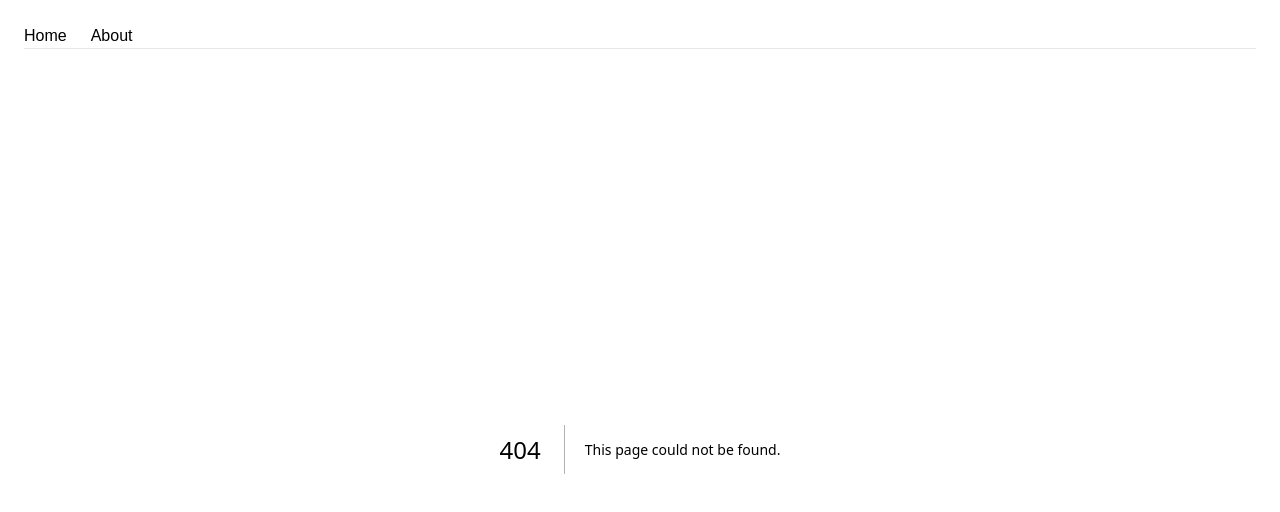
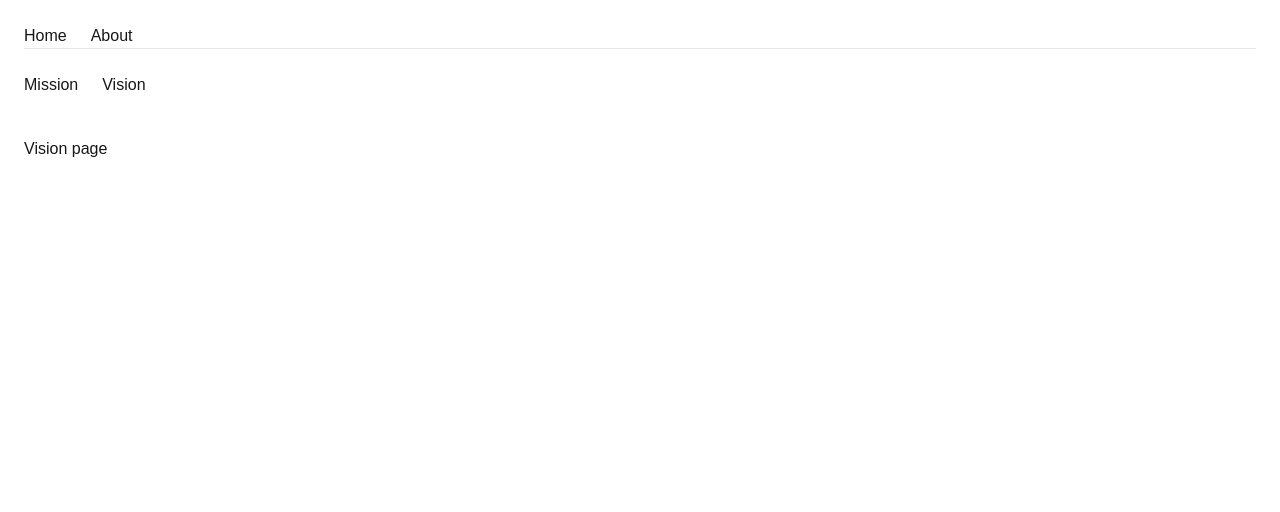
Before and after one commit to amirhamza24/initial_nextjs, a Next.js app: page /about/vision in a window 1280 px wide. Before the commit this address had no page. Shown: the top 512 px of the page. Built offline with nearby package versions, Linux system fonts and the light colour scheme.

Commit message:
dynamic routing create

```diff
--- a/app/about/layout.js
+++ b/app/about/layout.js
@@ -1,13 +1,23 @@
-import React from 'react'
+import Link from "next/link";
+import React from "react";
 
-export default function AboutLayout({children}) {
-
+export default function AboutLayout({ children }) {
   return (
     <div>
+      {/* <nav className="mt-6 mb-6">Mission | Vision</nav> */}
 
-      <nav className='mt-6 mb-6'>Mission | Vision</nav>
+      <nav className="mt-6 mb-6">
+        <ul className="flex gap-6">
+          <li>
+            <Link href="/about/mission">Mission</Link>
+          </li>
+          <li>
+            <Link href="/about/vision">Vision</Link>
+          </li>
+        </ul>
+      </nav>
 
       {children}
     </div>
-  )
+  );
 }
--- /dev/null
+++ b/app/about/vision/page.js
@@ -0,0 +1,9 @@
+import React from "react";
+
+export default function Vision() {
+  return (
+    <main className="mt-10">
+      <div>Vision page</div>
+    </main>
+  );
+}
```
